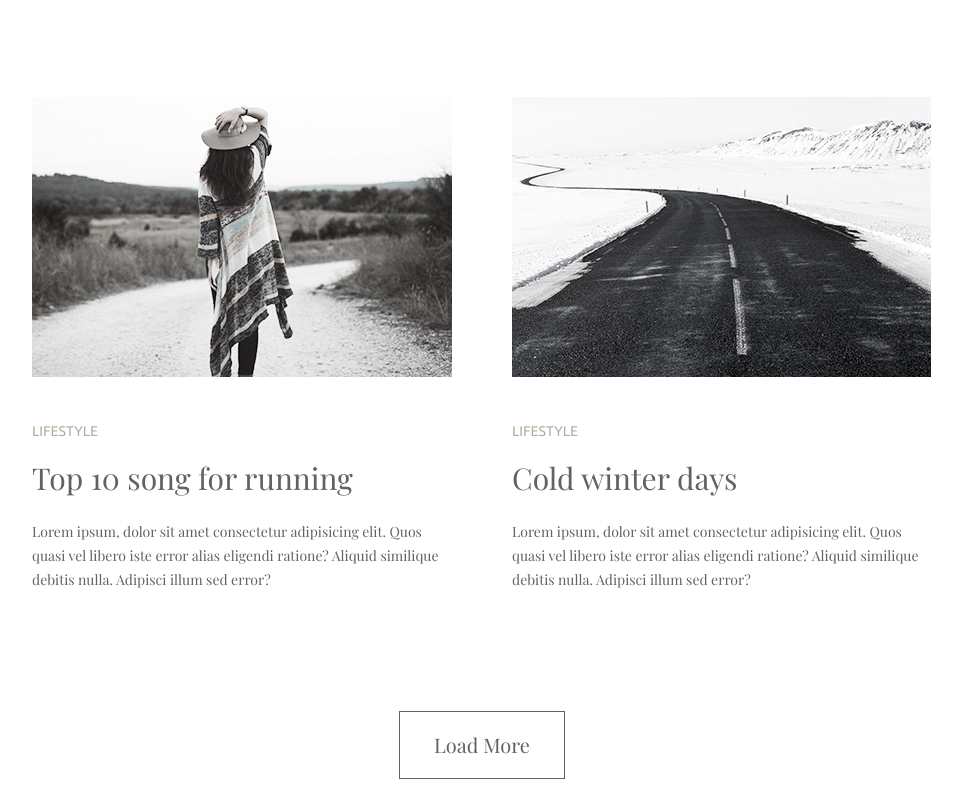
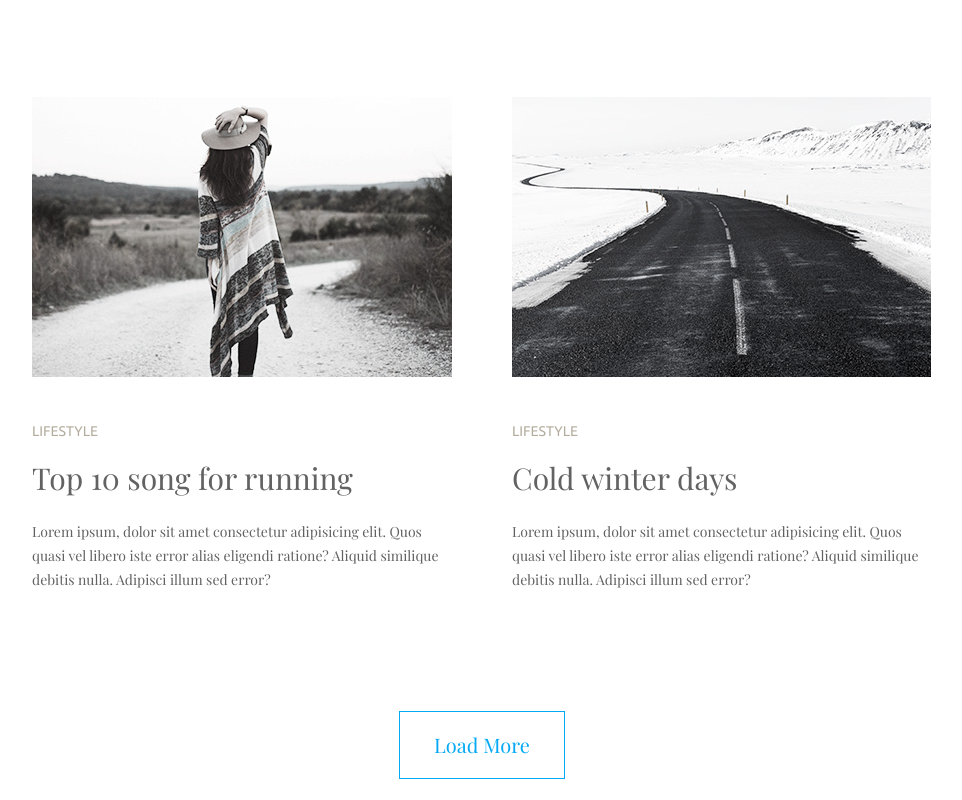
Before and after one commit to dmytrokzmnk/goit-fe-course, a plain HTML site: page hw-01-02/html/index.html in a window 1280 px wide. Both pictures are taken after a click on the button "Load More". Shown: the part 1391-2191 px from the top of the page, without its empty margins (158-1120 px from the left). Drawn offline with nearby package versions, Linux system fonts and the light colour scheme.

Commit message:
modul-3-debug

```diff
--- a/hw-01-02/css/style.css
+++ b/hw-01-02/css/style.css
@@ -22,7 +22,7 @@
 
 .page-nav {
     font-size: 0;
-    padding: 77px 163px 104px 163px;
+    padding: 77px 0 104px 0;
 
 }
 
@@ -33,6 +33,8 @@
 }
 
 .site-navigation a {
+    display: block;
+    margin: 0;
     color: #626262;
     text-transform: uppercase;
     text-decoration: none;
@@ -51,7 +53,7 @@
 }
 
 .link-first {
-    margin: 0 121px 0 0;
+    margin: 0 121px 0 163px;
 }
 
 .link-second {
@@ -67,6 +69,7 @@
 } */
 .post-menu {
     font-size: 0;
+    padding-bottom: 21px;
 }
 
 .post-item {
@@ -110,11 +113,9 @@
     font-size: 14px;
 }
 
-.post-button-center {
-    text-align: center;
-}
-
 .post-button {
+    display: block;
+    margin: 0 auto;
     border: 1px solid;
     background: none;
     color: #626262;
@@ -122,5 +123,8 @@
     font-size: 20px;
     font-weight: 400;
     line-height: 24px;
-    margin-bottom: 21px;
 }
+.post-button:hover,
+.post-button:focus{
+    color: #03a9f4;
+}
--- a/hw-01-02/html/index.html
+++ b/hw-01-02/html/index.html
@@ -67,9 +67,7 @@
                 <p class="post-content">Lorem ipsum, dolor sit amet consectetur adipisicing elit. Quos quasi vel libero
                     iste error alias eligendi ratione? Aliquid similique debitis nulla. Adipisci illum sed error?</p>
             </article>
-            <div class="post-button-center">
                 <button class="post-button">Load More</button>
-            </div>
         </section>
     </main>
 </body>
```
